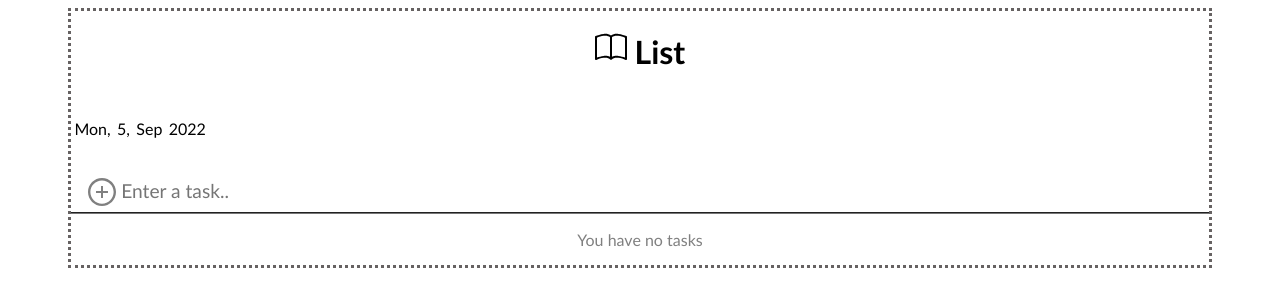
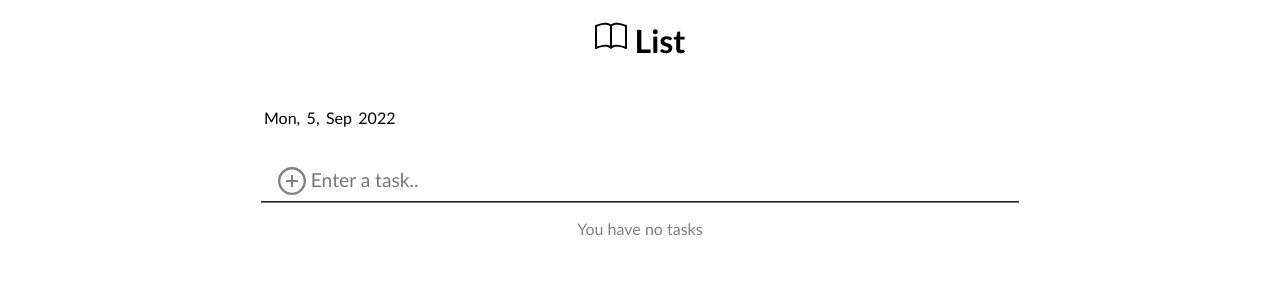
Before and after one commit to Dan123655/taskman, a React (Create React App) app: page / in a window 1280 px wide. Shown: the top 306 px of the page. Built offline with nearby package versions, Linux system fonts and the light colour scheme.

Commit message:
using free hosting again tnx gh

```diff
--- a/src/App.js
+++ b/src/App.js
@@ -76,7 +76,7 @@ const days = [ "Sun", "Mon", "Tue", "Wed", "Thu", "Fri", "Sat"]
         </form>
         {tasks.map(task=>(
           <div className={`${task.completed? 'completed' : 'task-row'}`} key={task.id} onDoubleClick={() => toggleComplete(task.id)}>
-            <p>{task.text}
+            <p className='textline'>{task.text}
             </p>
             <AiOutlineCloseCircle className='icon-delete' onClick={()=>deleteTask(task.id)}/>
             </div>
--- a/src/index.css
+++ b/src/index.css
@@ -7,10 +7,18 @@
 
 
 .container{
-  border: 3px dotted rgb(102, 98, 98);
+  /* border: 3px dotted rgb(102, 98, 98); */
   margin: auto;
   width: 90%;
   text-align: center;
+}
+@media (min-width: 800px){
+  .container{
+    /* border: 3px dotted rgb(102, 98, 98); */
+    margin: auto;
+    width: 60%;
+    text-align: center;
+  }
 }
 
 .container .date {
@@ -101,3 +109,4 @@ color: gray;}
   color: gray;
   margin: 1rem 0;
 }
+.textline{margin-left: 1rem;}
```
